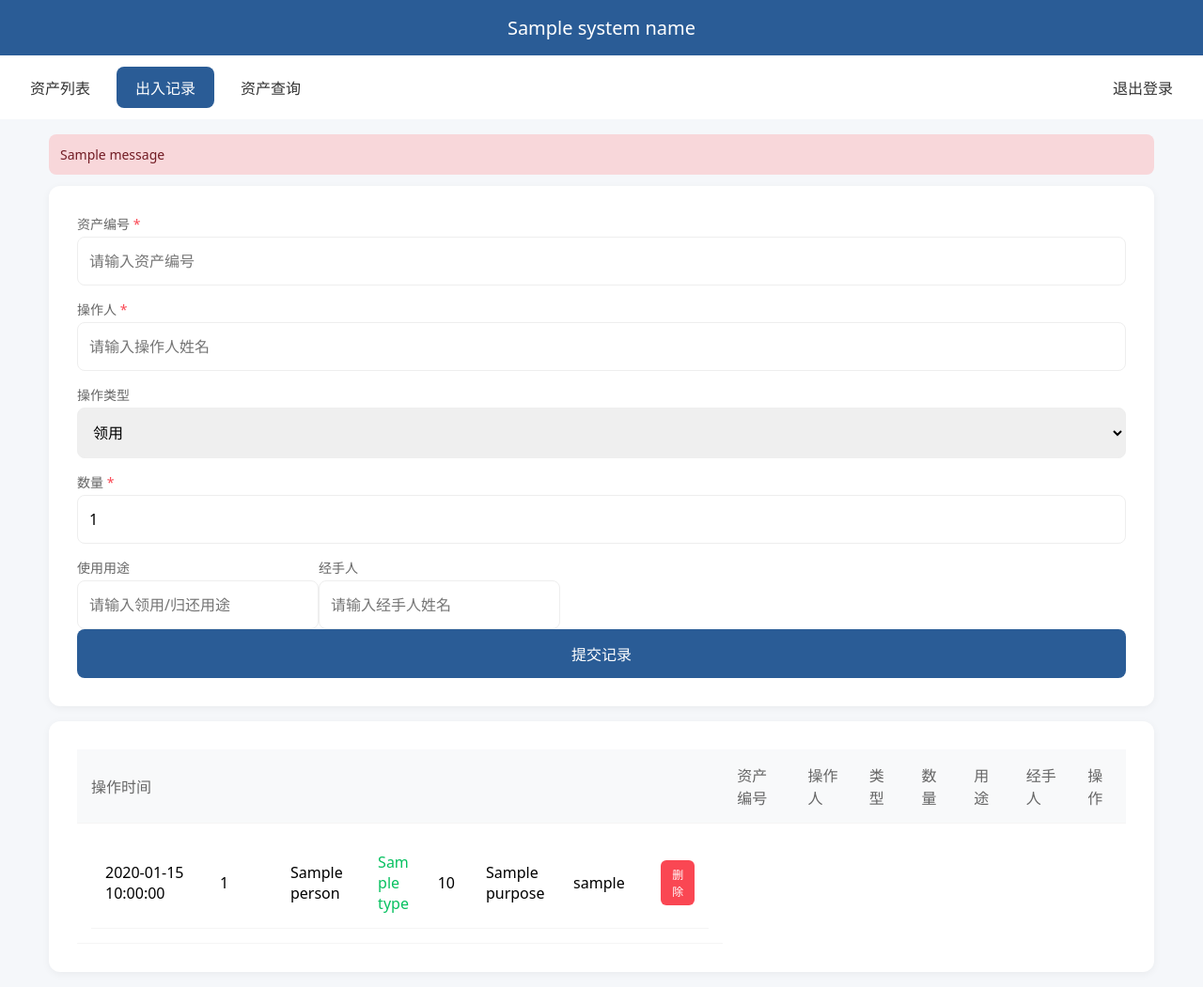
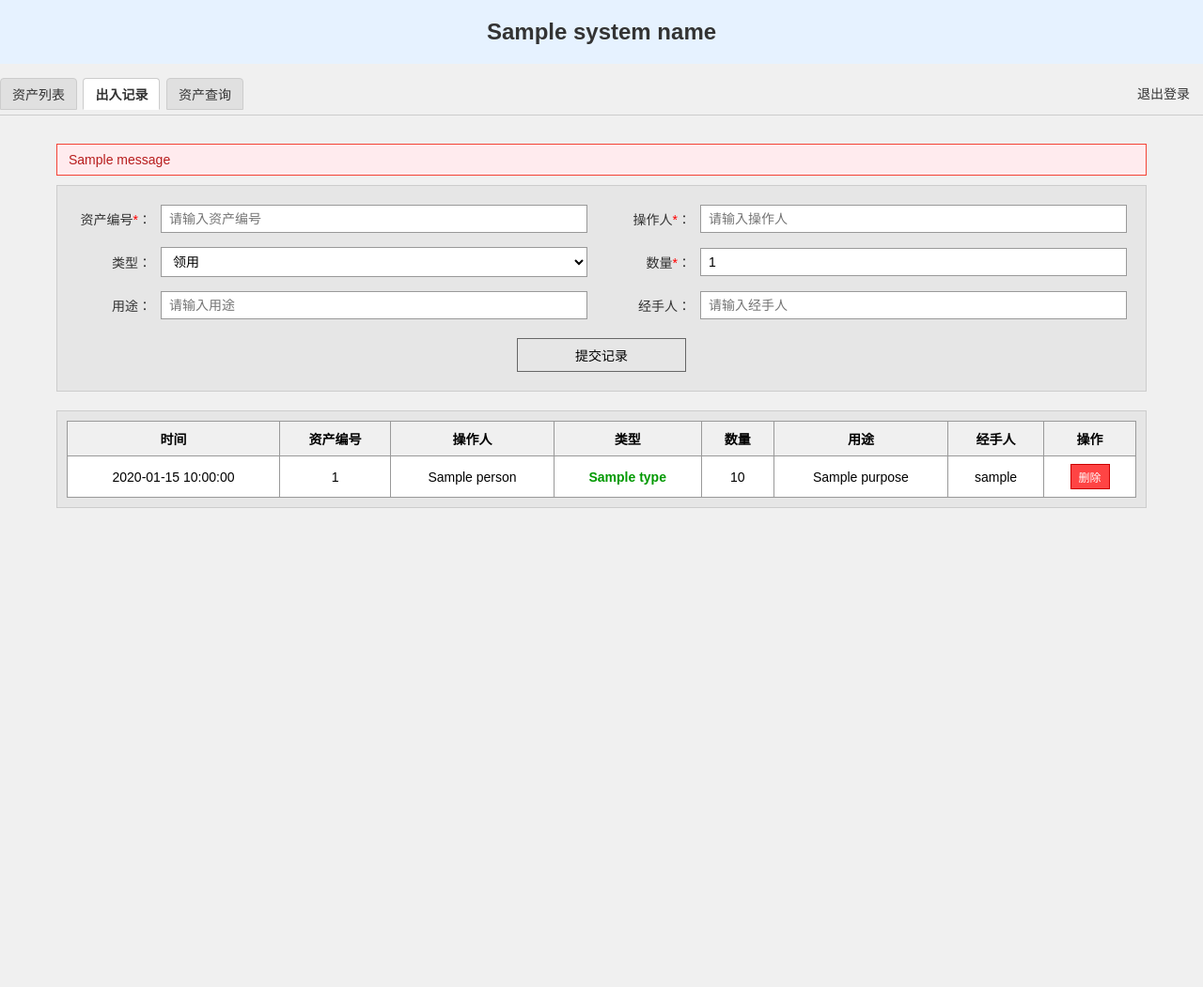
Before and after one commit to liuhuaqing446/lab-asset, a Flask app: template templates/record.html in a window 1280 px wide. Shown: the whole page at 94% size. After the commit the page ends 541 px from the top, so only its background shows below. Run offline with Flask 3, Linux system fonts and the light colour scheme; the visitor is signed in with stand-in values (Sample User, id 1); tables that the repository leaves empty or names only in its code hold one stand-in row (values such as "Sample post"); the template is opened without the code that fills it: most values are stand-ins (such as "Sample title", 1, 10 or a date in 2020); one stand-in notice (Sample message) is shown.

Commit message:
Update record.html

```diff
--- a/templates/record.html
+++ b/templates/record.html
@@ -2,102 +2,205 @@
 <html>
 <head>
 <meta charset="UTF-8">
-  <meta name="viewport" content="width=device-width, initial-scale=1.0, user-scalable=no">
-  <title>{{ system_name }}</title>
+<meta name="viewport" content="width=device-width, initial-scale=1.0,user-scalable=no">
+<title>{{system_name}}</title>
 <style>
-    /* 全局重置+自适应基础 */
-    * { box-sizing: border-box; margin: 0; padding: 0; font-family: system-ui, -apple-system, "Segoe UI", Roboto, sans-serif; }
-    body { background: #f5f7fa; }
-    .container { width: 100%; max-width: 1200px; margin: 0 auto; padding: 0 12px; }
-    .header { background: #2a5c96; color: #fff; padding: 16px; text-align: center; font-size: 20px; font-weight: 500; }
-    .nav { background: #fff; margin-bottom: 16px; padding: 12px; display: flex; flex-wrap: wrap; gap: 8px; align-items: center; }
-    .nav a { text-decoration: none; color: #333; border-radius: 8px; padding: 10px 8px; font-size: 14px; flex: 1; min-width: 100px; text-align: center; transition: 0.2s; }
-    .nav a.active { background: #2a5c96; color: #fff; }
-    .nav a.logout { margin-left: auto; min-width: auto; }
-    .form-box, .table-box { background: #fff; padding: 16px; border-radius: 12px; margin-bottom: 16px; box-shadow: 0 2px 8px rgba(0,0,0,0.05); }
-    .form-group { margin-bottom: 12px; }
-    .form-group label { display: block; font-size: 14px; color: #666; margin-bottom: 4px; }
-    .form-group input, .form-group select { width: 100%; padding: 14px 12px; font-size: 16px; border: 1px solid #eee; border-radius: 8px; outline: none; }
-    .form-group input:focus, .form-group select:focus { border-color: #2a5c96; }
-    .required { color: #fa4753; }
-    .btn { display: inline-block; border: none; border-radius: 8px; padding: 14px 20px; font-size: 16px; cursor: pointer; min-height: 48px; text-align: center; transition: 0.2s; background: #2a5c96; color: #fff; width: 100%; }
-    .btn:hover { background: #234b7a; }
-    .flash { padding: 12px; border-radius: 8px; margin-bottom: 12px; font-size: 14px; }
-    .flash-error { background: #f8d7da; color: #721c24; }
-    .type-in { color: #07c160; font-weight: 500; }
-    .type-out { color: #fa4753; font-weight: 500; }
-    .table-box h3 { font-size: 18px; font-weight: 500; margin-bottom: 16px; color: #333; }
-    table { width: 100%; border-collapse: collapse; }
-    th, td { padding: 10px 6px; font-size: 14px; text-align: left; border-bottom: 1px solid #f5f5f5; white-space: normal; word-break: break-word; }
-    th { background: #f8f9fa; font-weight: 500; color: #666; }
-    /* 移动端隐藏次要列 */
-    .hide-mobile { display: none; }
-    /* 左滑删除核心样式 - 仅手机端生效 */
-    .swipe-item { position: relative; display: flex; align-items: center; justify-content: space-between; height: 100%; cursor: pointer; }
-    .swipe-content { width: 100%; position: relative; z-index: 2; background: #fff; transition: transform 0.3s ease; }
-    .swipe-delete { position: absolute; right: 0; top: 0; bottom: 0; z-index: 1; width: 80px; background: #fa4753; color: #fff; border: none; border-radius: 0; cursor: pointer; font-size: 14px; }
-    .btn-delete-pc { display: none; border: none; background: #fa4753; color: #fff; padding: 6px 12px; border-radius: 6px; font-size: 12px; cursor: pointer; }
-    /* 桌面端适配 (>768px) */
-    @media (min-width: 768px) {
-      .nav { flex-wrap: nowrap; }
-      .nav a { flex: none; padding: 10px 20px; font-size: 16px; }
-      .form-box, .table-box { padding: 30px; }
-      .hide-mobile { display: table-cell; }
-      .swipe-delete { display: none; }
-      .btn-delete-pc { display: inline-block; }
-      th, td { padding: 15px; font-size: 16px; }
-      .form-group { margin-bottom: 15px; }
+/* 全局样式，与index.html完全统一 */
+* {
+  box-sizing: border-box;
+  margin: 0;
+  padding: 0;
+  font-family: "Microsoft YaHei", Arial, sans-serif;
+}
+body {
+  background: #f0f0f0;
+}
+.container {
+  max-width: 1200px;
+  margin: 0 auto;
+  padding: 20px;
+}
+.header {
+  background: #e6f2ff;
+  padding: 20px;
+  text-align: center;
+  font-size: 24px;
+  font-weight: bold;
+  color: #333;
+  margin-bottom: 10px;
+}
+.nav {
+  background: #f0f0f0;
+  padding: 5px 0;
+  margin-bottom: 10px;
+  border-bottom: 1px solid #ccc;
+}
+.nav a {
+  display: inline-block;
+  padding: 6px 12px;
+  background: #e0e0e0;
+  border: 1px solid #ccc;
+  border-radius: 4px 4px 0 0;
+  text-decoration: none;
+  color: #333;
+  font-size: 14px;
+  margin-right: 2px;
+}
+.nav a.active {
+  background: #fff;
+  border-bottom: 1px solid #fff;
+  font-weight: bold;
+}
+.nav .logout {
+  float: right;
+  background: transparent;
+  border: none;
+  color: #333;
+}
+.form-box {
+  background: #e6e6e6;
+  padding: 20px;
+  border: 1px solid #ccc;
+  margin-bottom: 20px;
+}
+.form-grid {
+  display: grid;
+  grid-template-columns: 1fr 1fr;
+  gap: 15px 30px;
+  margin-bottom: 20px;
+}
+.form-group {
+  display: flex;
+  align-items: center;
+  gap: 10px;
+}
+.form-group label {
+  width: 80px;
+  text-align: right;
+  font-size: 14px;
+  color: #333;
+}
+.form-group input, .form-group select {
+  flex: 1;
+  padding: 6px 8px;
+  border: 1px solid #999;
+  font-size: 14px;
+  background: #fff;
+}
+.btn-submit {
+  display: block;
+  width: 180px;
+  height: 36px;
+  margin: 0 auto;
+  background: #e6e6e6;
+  border: 1px solid #666;
+  font-size: 14px;
+  cursor: pointer;
+}
+.table-box {
+  background: #e6e6e6;
+  padding: 10px;
+  border: 1px solid #ccc;
+}
+table {
+  width: 100%;
+  border-collapse: collapse;
+  border: 1px solid #999;
+  background: #fff;
+}
+th, td {
+  border: 1px solid #999;
+  padding: 8px 12px;
+  text-align: center;
+  font-size: 14px;
+  white-space: nowrap;
+}
+th {
+  background: #f0f0f0;
+  font-weight: bold;
+}
+.type-in {
+  color: #009900;
+  font-weight: bold;
+}
+.type-out {
+  color: #cc0000;
+  font-weight: bold;
+}
+.btn-delete {
+  background: #ff4444;
+  color: #fff;
+  border: 1px solid #cc0000;
+  padding: 4px 8px;
+  font-size: 12px;
+  cursor: pointer;
+}
+.flash {
+  padding: 8px 12px;
+  margin-bottom: 10px;
+  background: #ffebee;
+  color: #b71c1c;
+  border: 1px solid #f44336;
+  font-size: 14px;
+}
+@media (max-width: 768px) {
+  .form-grid {
+    grid-template-columns: 1fr;
+  }
+  .form-group label {
+    width: 70px;
+  }
+  table {
+    display: block;
+    overflow-x: auto;
+  }
 }
 </style>
 </head>
 <body>
-  <div class="header">{{ system_name }}</div>
+<div class="header">{{system_name}}</div>
 <div class="nav">
   <a href="/">资产列表</a>
   <a href="/record" class="active">出入记录</a>
   <a href="/query">资产查询</a>
   <a href="/logout" class="logout">退出登录</a>
 </div>
-
 <div class="container">
-    {% with messages = get_flashed_messages() %}
-      {% if messages %}
-        {% for msg in messages %}
-          <div class="flash flash-error">{{ msg }}</div>
-        {% endfor %}
-      {% endif %}
-    {% endwith %}
+  {% with msg=get_flashed_messages() %}{% if msg %}{% for m in msg %}
+  <div class="flash">{{m}}</div>{% endfor %}{% endif %}{% endwith %}
 
   <div class="form-box">
     <form method="post" action="/do_record">
+      <div class="form-grid">
         <div class="form-group">
-          <label>资产编号 <span class="required">*</span></label>
+          <label>资产编号<span style="color:red">*</span>：</label>
           <input type="text" name="asset_id" required placeholder="请输入资产编号">
         </div>
         <div class="form-group">
-          <label>操作人 <span class="required">*</span></label>
-          <input type="text" name="person" required placeholder="请输入操作人姓名">
+          <label>操作人<span style="color:red">*</span>：</label>
+          <input type="text" name="person" required placeholder="请输入操作人">
         </div>
         <div class="form-group">
-          <label>操作类型</label>
+          <label>类型：</label>
           <select name="type">
             <option value="领用">领用</option>
             <option value="归还">归还</option>
           </select>
         </div>
         <div class="form-group">
-          <label>数量 <span class="required">*</span></label>
-          <input type="number" name="quantity" value="1" min="1" required placeholder="请输入操作数量">
+          <label>数量<span style="color:red">*</span>：</label>
+          <input type="number" name="quantity" value="1" min="1" required>
         </div>
-        <div class="form-group hide-mobile">
-          <label>使用用途</label>
-          <input type="text" name="purpose" placeholder="请输入领用/归还用途">
+        <div class="form-group">
+          <label>用途：</label>
+          <input type="text" name="purpose" placeholder="请输入用途">
         </div>
-        <div class="form-group hide-mobile">
-          <label>经手人</label>
-          <input type="text" name="handler" placeholder="请输入经手人姓名">
+        <div class="form-group">
+          <label>经手人：</label>
+          <input type="text" name="handler" placeholder="请输入经手人">
         </div>
-        <button type="submit" class="btn">提交记录</button>
+      </div>
+      <button type="submit" class="btn-submit">提交记录</button>
     </form>
   </div>
 
@@ -105,109 +208,37 @@
     <table>
       <thead>
         <tr>
-            <th>操作时间</th>
+          <th>时间</th>
           <th>资产编号</th>
           <th>操作人</th>
           <th>类型</th>
           <th>数量</th>
-            <th class="hide-mobile">用途</th>
-            <th class="hide-mobile">经手人</th>
+          <th>用途</th>
+          <th>经手人</th>
           <th>操作</th>
         </tr>
       </thead>
       <tbody>
-          {% for record in records %}
-          <tr class="swipe-item" data-id="{{ record.id }}">
-            <td colspan="8" class="swipe-content">
-              <table width="100%">
+        {% for r in records %}
         <tr>
-                  <td width="20%">{{ record.time }}</td>
-                  <td width="12%">{{ record.asset_id }}</td>
-                  <td width="15%">{{ record.person }}</td>
-                  <td width="10%" class="{{ 'type-out' if record.type=='领用' else 'type-in' }}">{{ record.type }}</td>
-                  <td width="8%">{{ record.quantity }}</td>
-                  <td class="hide-mobile" width="15%">{{ record.purpose }}</td>
-                  <td class="hide-mobile" width="15%">{{ record.handler }}</td>
-                  <td width="5%">
-                    <form method="post" action="/delete_record" onsubmit="return confirm('确定删除该记录？删除后库存将自动恢复！')" style="margin:0;">
-                      <input type="hidden" name="record_id" value="{{ record.id }}">
-                      <button type="submit" class="btn-delete-pc">删除</button>
+          <td>{{r.time}}</td>
+          <td>{{r.asset_id}}</td>
+          <td>{{r.person}}</td>
+          <td class="{{'type-out' if r.type=='领用' else 'type-in'}}">{{r.type}}</td>
+          <td>{{r.quantity}}</td>
+          <td>{{r.purpose}}</td>
+          <td>{{r.handler}}</td>
+          <td>
+            <form method="post" action="/delete_record" onsubmit="return confirm('确定删除该记录？')" style="display:inline;">
+              <input type="hidden" name="record_id" value="{{r.id}}">
+              <button type="submit" class="btn-delete">删除</button>
             </form>
           </td>
-                </tr>
-              </table>
-            </td>
-            <button class="swipe-delete" onclick="deleteRecord('{{ record.id }}')">删除</button>
         </tr>
         {% endfor %}
       </tbody>
     </table>
   </div>
 </div>
-
-  <!-- 左滑删除JS + 隐藏提交表单 -->
-  <form id="deleteRecordForm" method="post" action="/delete_record" style="display: none;">
-    <input type="hidden" name="record_id" id="deleteRecordId">
-  </form>
-  <script>
-    // 左滑删除核心逻辑
-    const swipeItems = document.querySelectorAll('.swipe-item');
-    let startX = 0;
-    let moveX = 0;
-    let isSwiping = false;
-
-    // 重置所有项的滑动状态
-    const resetSwipe = () => {
-      swipeItems.forEach(item => {
-        item.querySelector('.swipe-content').style.transform = 'translateX(0)';
-      });
-    };
-
-    // 左滑事件绑定
-    swipeItems.forEach(item => {
-      const content = item.querySelector('.swipe-content');
-      // 触摸开始
-      item.addEventListener('touchstart', (e) => {
-        startX = e.touches[0].clientX;
-        isSwiping = true;
-        resetSwipe();
-      });
-      // 触摸移动
-      item.addEventListener('touchmove', (e) => {
-        if (!isSwiping) return;
-        moveX = e.touches[0].clientX - startX;
-        // 仅允许左滑，最大左滑距离80px（删除按钮宽度）
-        if (moveX < 0 && moveX > -80) {
-          content.style.transform = `translateX(${moveX}px)`;
-        } else if (moveX <= -80) {
-          content.style.transform = 'translateX(-80px)';
-        }
-      });
-      // 触摸结束
-      item.addEventListener('touchend', () => {
-        isSwiping = false;
-        // 滑动距离超过40px，保持展开；否则回弹
-        if (moveX < -40) {
-          content.style.transform = 'translateX(-80px)';
-        } else {
-          content.style.transform = 'translateX(0)';
-        }
-      });
-      // 点击空白处重置
-      document.addEventListener('click', (e) => {
-        if (!e.target.closest('.swipe-item')) resetSwipe();
-      });
-    });
-
-    // 删除记录方法（自动恢复库存）
-    function deleteRecord(recordId) {
-      if (confirm('确定删除该记录？删除后对应资产库存将自动恢复！')) {
-        document.getElementById('deleteRecordId').value = recordId;
-        document.getElementById('deleteRecordForm').submit();
-      } else {
-        resetSwipe();
-      }
-    }
-  </script>
 </body>
 </html>
```
Lines whose indentation alone changed are shown as unchanged.
